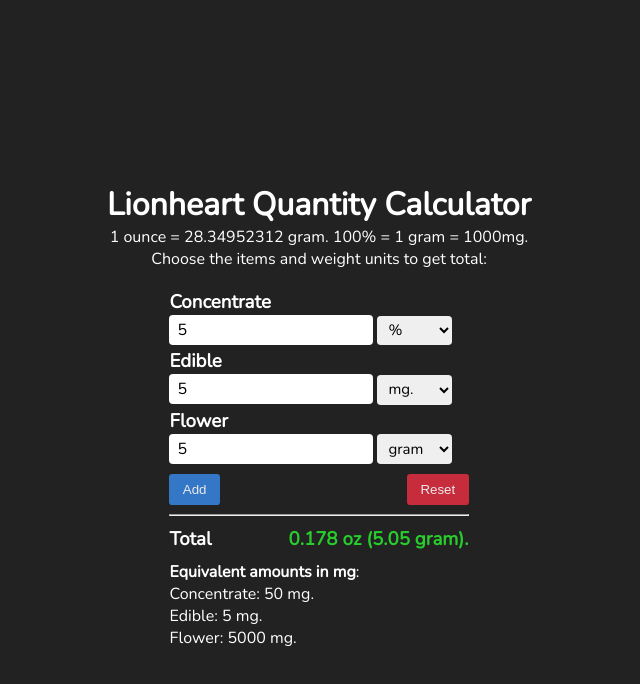
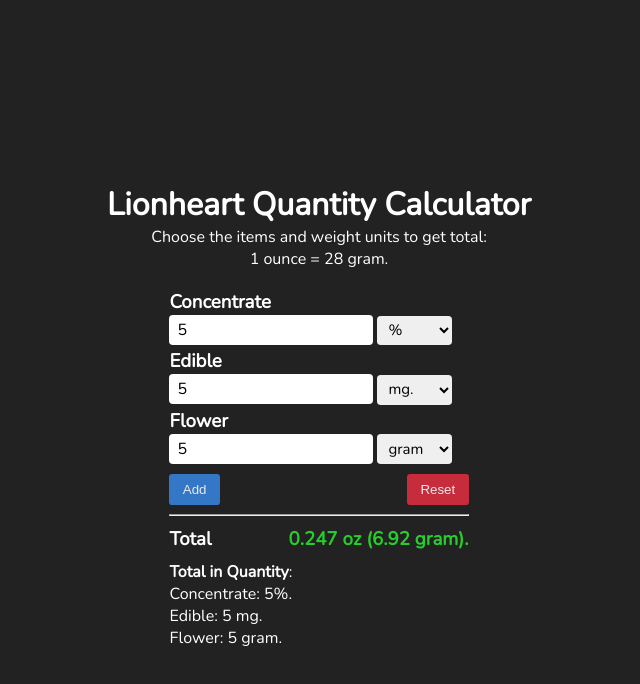
Before and after one commit to MadanNeupane/Quantity-Calculator, a plain HTML site: page index.html in a window 1280 px wide. Both pictures are taken after typing "5", "5", "5" into the empty fields and a click on the button "Add". Shown: the whole page, without its empty margins (321-961 px from the left). Drawn offline with nearby package versions, Linux system fonts and the light colour scheme.

Commit message:
v2 without improvised logic and reset function for a first try

```diff
--- a/index.html
+++ b/index.html
@@ -10,8 +10,8 @@
   <body>
     <div class="container">
       <header><h1 class="title">Lionheart Quantity Calculator</h1>
-      <p>1 ounce = 28.34952312 gram. 100% = 1 gram = 1000mg.</p>
       <p class="description">Choose the items and weight units to get total:</p>
+      <p>1 ounce = 28 gram.</p>
     </header>
     <section class="calculator">
 
@@ -21,7 +21,6 @@
           <input type="number" id="concentrate" min="0" step="0.1"/>
           <select id="concentrate-unit" name="concentrate-unit">
             <option value="percentage" selected>%</option>
-            <option value="mg">mg.</option>
           </select>
         </div>
         <div class="input__item edible">
@@ -29,14 +28,12 @@
           <input type="number" id="edible" min="0" step="0.1"/>
           <select id="edible-unit" name="edible-unit">
             <option value="mg" selected>mg.</option>
-            <option value="gram">gram</option>
           </select>
         </div>
         <div class="input__item flower">
           <label for="flower"><h3>Flower</h3></label>
           <input type="number" id="flower" min="0" step="0.1"/>
           <select id="flower-unit" name="flower-unit">
-            <option value="mg">mg.</option>
             <option value="gram" selected>gram</option>
           </select>
         </div>
--- a/main.js
+++ b/main.js
@@ -1,23 +1,33 @@
 
-// Function to change the amount to Mg given unit and amount
-const toMg = (unit, amount) => {
+// Function to change the amount to Oz given unit and amount
+const toOz = (unit, amount) => {
     if (unit=="percentage") {
-        amountInMg = Number(amount) * 10;
+        amountInOz = Number(amount) * 0.0125;
+    } else if (unit=="mg"){
+        amountInOz = Number(amount) * 0.00125;
     } else if (unit=="gram"){
-        amountInMg = Number(amount) * 1000;
+        amountInOz = Number(amount) * 0.03571428571;
     } else {
-        amountInMg = Number(amount);
+        amountInOz = Number(amount);
     }
-    return amountInMg;
+    return amountInOz;
 };
 
 // Function to add the sum and return the totalin gm and Oz. This expects the parameters to be 3 values in mg.
 const totalAmount = (firstAmount, secondAmount, thirdAmount) => {
-    let totalInMg = firstAmount + secondAmount + thirdAmount;
-    var totalInGm = (totalInMg/1000).toFixed(2);
-    var totalInOz = (totalInGm/28.34952312).toFixed(3);
+    let totalInOz = (firstAmount + secondAmount + thirdAmount).toFixed(3);
+    var totalInGm = (totalInOz*28).toFixed(2);
     return {totalInGm, totalInOz};
 }
+
+let concentrateAmount = 0;
+let edibleAmount = 0;
+let flowerAmount = 0;
+
+// unit values
+let concentrateUnit = 'percentage';
+let edibleUnit = 'mg';
+let flowerUnit = 'gram';
 
 const changeTotal = () => {
     // Getting Input objects
@@ -26,22 +36,17 @@
     let flower = document.getElementById('flower');
 
     // Getting Input values
-    let concentrateAmount = concentrate.value;
-    let edibleAmount = edible.value;
-    let flowerAmount = flower.value;
+    concentrateAmount += Number(concentrate.value);
+    edibleAmount += Number(edible.value);
+    flowerAmount += Number(flower.value);
 
-    // Getting Select values
-    let concentrateUnit = document.getElementById('concentrate-unit').value;
-    let edibleUnit = document.getElementById('edible-unit').value;
-    let flowerUnit = document.getElementById('flower-unit').value;
+    // Converting different unit amounts to oz amount using toOz() function
+    let concentrateAmountInOz = toOz(concentrateUnit, concentrateAmount);
+    let edibleAmountInOz = toOz(edibleUnit, edibleAmount);
+    let flowerAmountInOz = toOz(flowerUnit, flowerAmount);
 
-    // Converting different unit amounts to mg amount using toMg() function
-    let concentrateAmountInMg = toMg(concentrateUnit, concentrateAmount);
-    let edibleAmountInMg = toMg(edibleUnit, edibleAmount);
-    let flowerAmountInMg = toMg(flowerUnit, flowerAmount);
-
-    let total_obj = totalAmount(concentrateAmountInMg, edibleAmountInMg, flowerAmountInMg);
     // Executing changeTotal function and applying them in HTML
+    let total_obj = totalAmount(concentrateAmountInOz, edibleAmountInOz, flowerAmountInOz);
 
     document.getElementById("amount-in-oz").innerHTML = `${total_obj.totalInOz} oz`;
     document.getElementById("amount-in-gram").innerHTML = `(${total_obj.totalInGm} gram).`;
@@ -56,7 +61,7 @@
     }
 
     //add amount description at buttom
-    document.getElementById("amount-description").innerHTML = `<b>Equivalent amounts in mg</b>:<br/>Concentrate: ${concentrateAmountInMg} mg.<br/>Edible: ${edibleAmountInMg} mg.<br/>Flower: ${flowerAmountInMg} mg.`;
+    document.getElementById("amount-description").innerHTML = `<b>Total in Quantity</b>:<br/>Concentrate: ${concentrateAmount}%.<br/>Edible: ${edibleAmount} mg.<br/>Flower: ${flowerAmount} gram.`;
 }
 
 // This function is to be executed when the user click reset button
```
